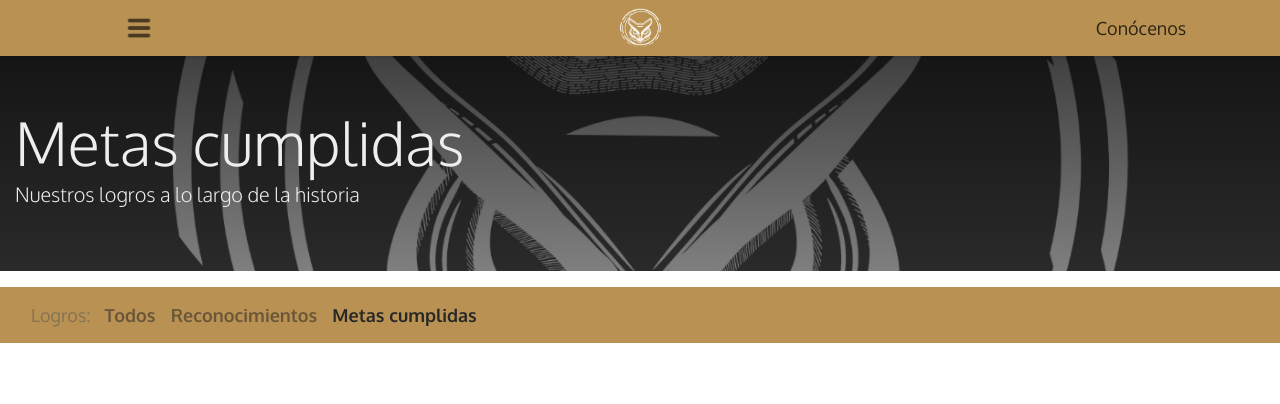
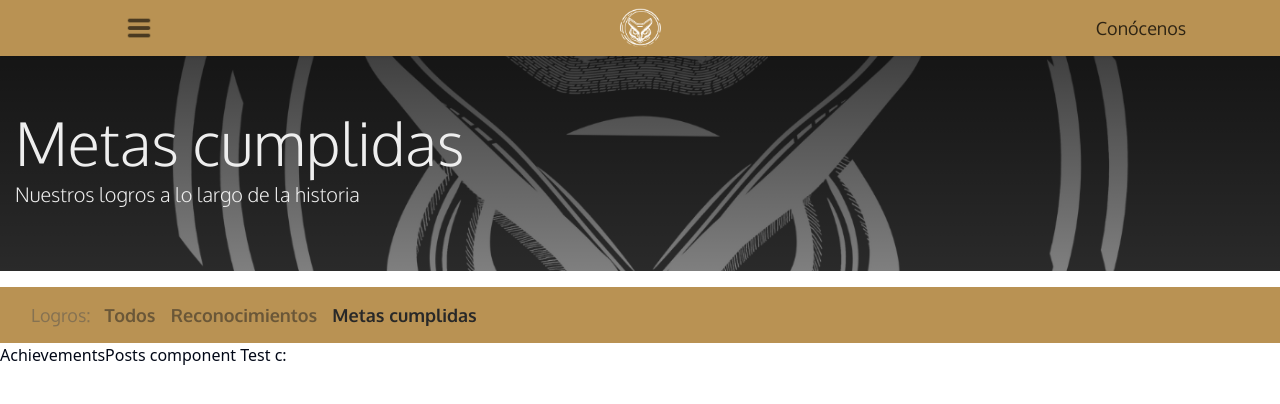
Before and after one commit to saulkurosaki/IZTAC-MUSIC-COMPANY, a Next.js app: page /blog/metas-cumplidas in a window 1280 px wide. Shown: the top 404 px of the page. Built offline with nearby package versions, Linux system fonts and the light colour scheme.

Commit message:
feat(AchievementsPage): implement the AchievementsPosts component within the page

```diff
--- a/app/(root)/blog/metas-cumplidas/page.tsx
+++ b/app/(root)/blog/metas-cumplidas/page.tsx
@@ -1,4 +1,5 @@
 import Navbar from "@/components/blog/Navbar";
+import AchievementsPosts from "@/components/blog/achievements/AchievementsPosts";
 import Header from "@/components/blog/achievements/Header";
 
 const AchievementsPage = () => {
@@ -7,6 +8,8 @@ const AchievementsPage = () => {
       <Header />
 
       <Navbar category="achievements" />
+
+      <AchievementsPosts />
     </div>
   );
 };
```
